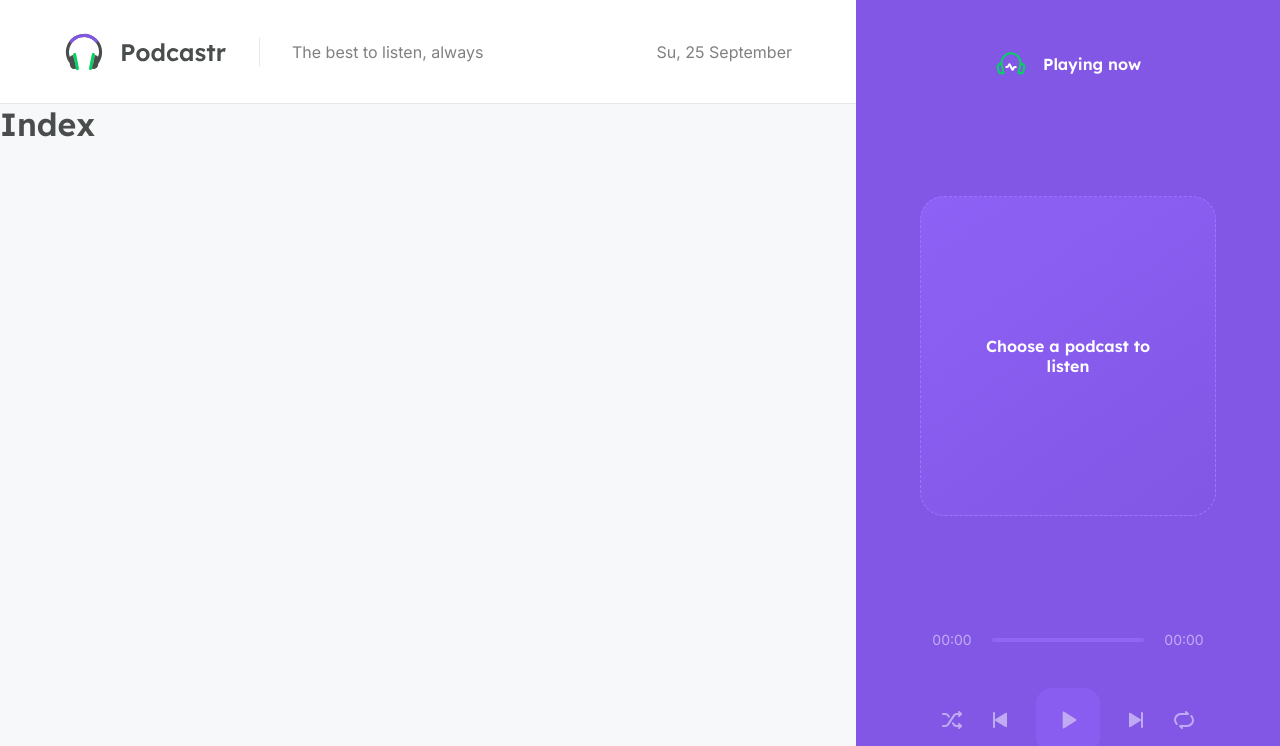
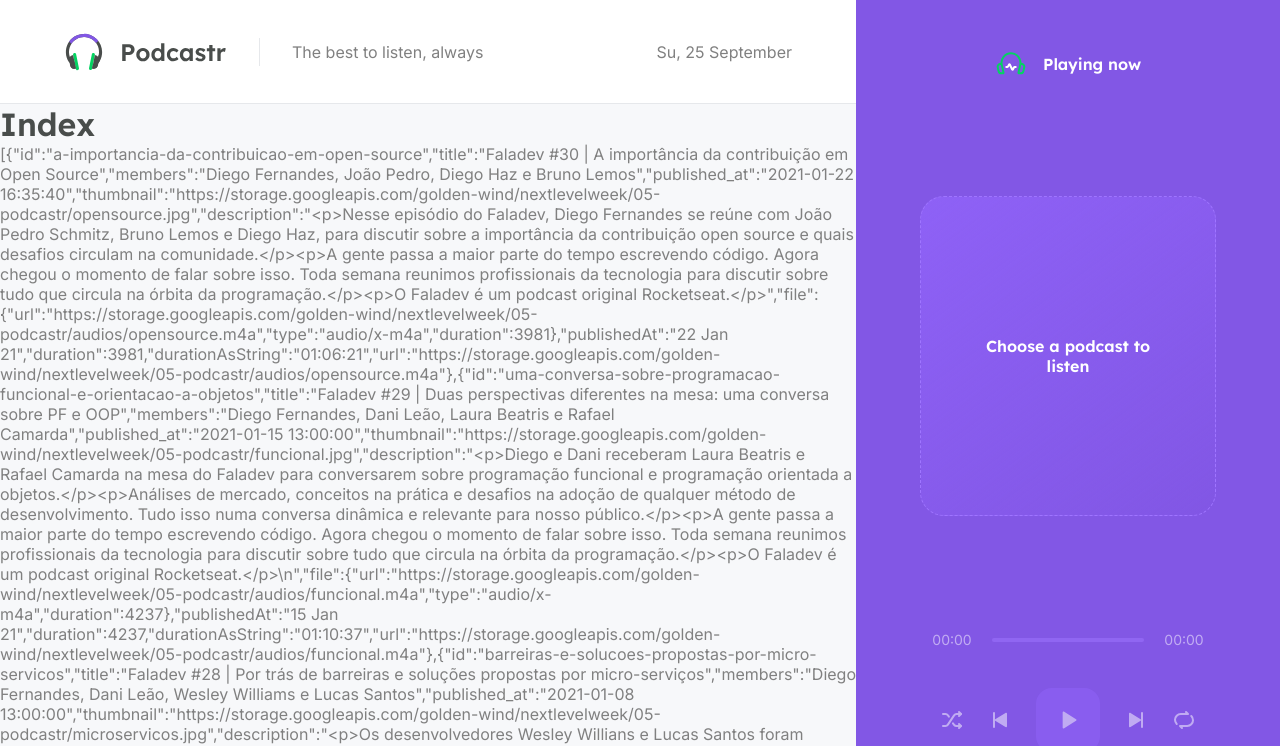
Before and after one commit to Raymw1/podcastr, a Next.js app: page / in a window 1280 px wide. Shown: the top 746 px of the page. Built offline with nearby package versions, Linux system fonts and the light colour scheme; data requests are answered from the project's data file.

Commit message:
Serialize and type for request

```diff
--- a/package.json
+++ b/package.json
@@ -10,6 +10,7 @@
     "server": "json-server server.json -w -d 750 -p 3333"
   },
   "dependencies": {
+    "axios": "^0.27.2",
     "date-fns": "^2.29.3",
     "next": "12.3.1",
     "react": "18.2.0",
--- a/src/pages/index.tsx
+++ b/src/pages/index.tsx
@@ -1,7 +1,27 @@
-import type { NextPage } from 'next';
+import { format, parseISO } from 'date-fns';
+import enUS from 'date-fns/locale/en-US';
+import type { GetStaticProps, NextPage } from 'next';
+import { api } from '../services/api';
+import { convertDurationToTimeString } from '../utils/convertDurationToTimeString';
 
-const Home: NextPage = () => {
-  return <h1>Index</h1>;
+type Episode = {
+  id: string;
+  title: string;
+  members: string;
+};
+
+type HomeProps = {
+  /* episodes: Array<Episode>; */
+  episodes?: Episode[];
+};
+
+const Home: NextPage = (props: HomeProps) => {
+  return (
+    <div>
+      <h1>Index</h1>
+      <p>{JSON.stringify(props.episodes)}</p>
+    </div>
+  );
 };
 
 export default Home;
@@ -10,13 +30,30 @@ export default Home;
 /* export async function getServerSideProps() { */
 
 /* ------------- SSG ------------- */
-export async function getStaticSideProps() {
-  const response = await fetch('http://localhost:3333/episodes');
-  const data = await response.json();
+export const getStaticProps: GetStaticProps = async () => {
+  const { data } = await api.get('/episodes', {
+    params: {
+      _limit: 12,
+      _sort: 'published_at',
+      _order: 'desc',
+    },
+  });
+  const episodes = data.map((episode: any) => ({
+    ...episode,
+    publishedAt: format(parseISO(episode.published_at), 'd MMM yy', {
+      locale: enUS,
+    }),
+    duration: Number(episode.file.duration),
+    durationAsString: convertDurationToTimeString(
+      Number(episode.file.duration)
+    ),
+    url: episode.file.url,
+  }));
+
   return {
     props: {
-      episodes: data,
+      episodes,
     },
     revalidate: 60 * 60 * 8,
   };
-}
+};
--- /dev/null
+++ b/src/services/api.ts
@@ -0,0 +1,3 @@
+import axios from 'axios';
+
+export const api = axios.create({ baseURL: 'http://localhost:3333/' });
--- /dev/null
+++ b/src/utils/convertDurationToTimeString.ts
@@ -0,0 +1,9 @@
+export function convertDurationToTimeString(duration: number): string {
+  const hours = Math.floor(duration / 3600);
+  const minutes = Math.floor((duration % 3600) / 60);
+  const seconds = duration % 60;
+  const timeString = [hours, minutes, seconds]
+    .map((unit) => String(unit).padStart(2, '0'))
+    .join(':');
+  return timeString;
+}
```
Also changed, not shown: 1 other file (tests, documents, lock files or other folders).
